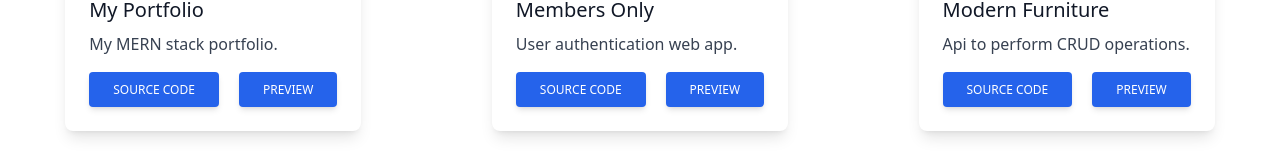
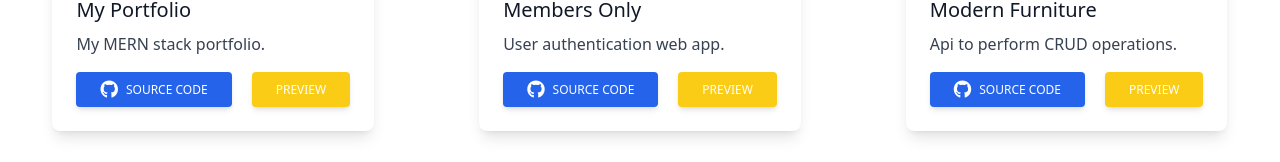
Before and after one commit to Koushlendra-Kumar/webdevkoushal, a React (Create React App) app: page / in a window 1280 px wide. Shown: the part 1104-1266 px from the top of the page. Built offline with nearby package versions, Linux system fonts and the light colour scheme.

Commit message:
Add fontawesome github icon

```diff
--- a/public/index.html
+++ b/public/index.html
@@ -24,6 +24,7 @@
       work correctly both with client-side routing and a non-root public URL.
       Learn how to configure a non-root public URL by running `npm run build`.
     -->
+    <script src="https://kit.fontawesome.com/e39e465bcd.js" crossorigin="anonymous"></script>
     <title>KK's</title>
   </head>
   <body>
--- a/src/components/Project.tsx
+++ b/src/components/Project.tsx
@@ -14,10 +14,13 @@
                     {props.description}
                 </p>
                 <a href={props.sourceLink} rel='noreferrer' target='_blank'>
-                <button type="button" className="mr-5 inline-block px-6 py-2.5 bg-blue-600 text-white font-medium text-xs leading-tight uppercase rounded shadow-md hover:bg-blue-700 hover:shadow-lg focus:bg-blue-700 focus:shadow-lg focus:outline-none focus:ring-0 active:bg-blue-800 active:shadow-lg transition duration-150 ease-in-out">Source Code</button>
+                  <button type="button" className="mr-5 inline-block px-6 py-2.5 bg-blue-600 text-white font-medium text-xs leading-tight uppercase rounded shadow-md hover:bg-blue-700 hover:shadow-lg focus:bg-blue-700 focus:shadow-lg focus:outline-none focus:ring-0 active:bg-blue-800 active:shadow-lg transition duration-150 ease-in-out">
+                  <i className="fa-brands fa-github fa-xl mr-2"></i>
+                    Source Code
+                  </button>
                 </a>
                 <a href={props.previewLink} rel='noreferrer' target='_blank'>
-                <button type="button" className=" inline-block px-6 py-2.5 bg-blue-600 text-white font-medium text-xs leading-tight uppercase rounded shadow-md hover:bg-blue-700 hover:shadow-lg focus:bg-blue-700 focus:shadow-lg focus:outline-none focus:ring-0 active:bg-blue-800 active:shadow-lg transition duration-150 ease-in-out">Preview</button>
+                <button type="button" className=" inline-block px-6 py-2.5 bg-yellow-400 text-white font-medium text-xs leading-tight uppercase rounded shadow-md hover:bg-blue-700 hover:shadow-lg focus:bg-blue-700 focus:shadow-lg focus:outline-none focus:ring-0 active:bg-blue-800 active:shadow-lg transition duration-150 ease-in-out">Preview</button>
                 </a>
             </div>
         </div>
```
